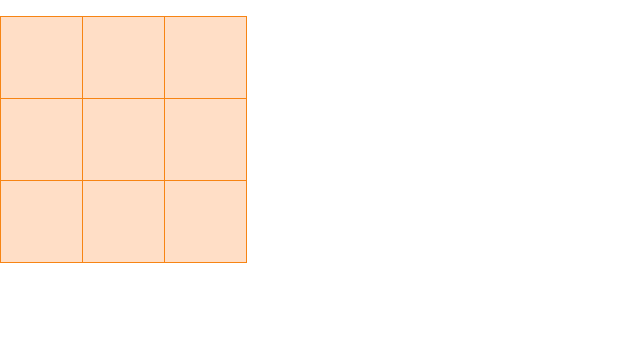
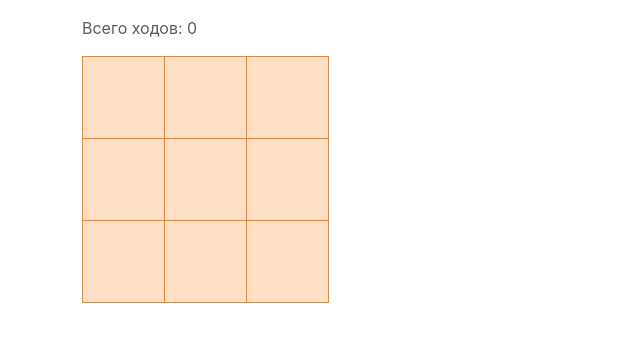
Before and after one commit to AlexC-ux/reactproject1-typescript, a React (Create React App) app: page /ttt in a window 1280 px wide. Shown: the top 342 px of the page, without its empty margins (0-640 px from the left). Built offline with nearby package versions, Linux system fonts and the light colour scheme.

Commit message:
game updated

```diff
--- a/package.json
+++ b/package.json
@@ -10,10 +10,12 @@
     "@types/node": "^16.11.42",
     "@types/react": "^18.0.14",
     "@types/react-dom": "^18.0.5",
+    "awaitable-timers": "^1.0.0",
     "react": "^18.2.0",
     "react-dom": "^18.2.0",
     "react-router-dom": "^6.3.0",
     "react-scripts": "5.0.1",
+    "timers": "^0.1.1",
     "typescript": "^4.7.4",
     "web-vitals": "^2.1.4"
   },
--- a/src/index.tsx
+++ b/src/index.tsx
@@ -4,7 +4,7 @@ import './index.css';
 import View from './view';
 import LogPage from "./log-in";
 import { BrowserRouter, Route, Routes } from 'react-router-dom';
-import TickTackToe from "./tick-tack-toe";
+import ShowTickTackToeComponent from "./ticktacktoe/tick-tack-toe";
 
 const root = ReactDOM.createRoot(
   document.getElementById('root') as HTMLElement
@@ -14,7 +14,7 @@ root.render(
         <Routes>
             <Route path="/" element={<View />} />                   { /*   Главная страница     */}
             <Route path="login" element={<LogPage />} />            { /*   Страница авторизации: /войти     */}
-            <Route path="ttt" element={<TickTackToe />}>            { /*   Страница "крестики-нолики"     */}
+            <Route path="ttt" element={<ShowTickTackToeComponent/>}>            { /*   Страница "крестики-нолики"     */}
         </Route>
     </Routes>
 </BrowserRouter>);
--- a/src/tick-tack-toe.tsx
+++ /dev/null
@@ -1,89 +0,0 @@
-import { table } from 'console';
-import React, { ReactComponentElement, RefObject, useRef, useState } from 'react';
-import ReactDOM from 'react-dom';
-import "./css/ticktacktoe.css";
-
-class TickTackToe extends React.Component<{}, { BrickClass: string[][], counter: number, onclicks: any[][], wintext: string[] }> {
-    refe: any = React.createRef();
-    constructor(props:any) {
-        super(props);
-        this.state = {
-            BrickClass: [["", "", ""], ["", "", ""], ["", "", ""]],
-            counter: 0,
-            onclicks: [[() => this.clickBrick(0, 0), () => this.clickBrick(0, 1), () => this.clickBrick(0, 2)], [() => this.clickBrick(1, 0), () => this.clickBrick(1, 1), () => this.clickBrick(1, 2)], [() => this.clickBrick(2, 0), () => this.clickBrick(2, 1), () => this.clickBrick(2, 2)]],
-            wintext:[""]
-        };
-    }
-
-    checkwin = () => {
-        if (this.state.counter > 3) {
-            let answs: string[] = ["", "", "", "", "", "", "", ""];
-
-            for (let i = 0; i < 3; i++) {
-                answs[i] = this.state.onclicks[i][0].toString() + this.state.onclicks[i][1].toString() + this.state.onclicks[i][2].toString();
-                answs[i+3] = this.state.onclicks[0][i].toString() + this.state.onclicks[1][i].toString() + this.state.onclicks[2][i].toString();
-            }
-
-            answs[6] = this.state.onclicks[0][0].toString() + this.state.onclicks[1][1].toString() + this.state.onclicks[2][2].toString();
-            answs[7] = this.state.onclicks[2][0].toString() + this.state.onclicks[1][1].toString() + this.state.onclicks[0][2].toString()
-
-            for (let el = 0; el < 8; el++) {
-                let element: string = answs[el];
-
-                if (element.toString() === "XXX") {
-                    this.state.wintext[0] = "Выиграли крестики!";
-                    this.state.BrickClass.fill(["","",""]);
-                } else if (element.toString() === "000") {
-                    this.state.wintext[0] = "Выиграли нолики!";
-                    this.state.BrickClass.fill(["", "", ""]);
-                }
-            }
-        }
-    }
-
-    clickBrick = (pos1: number, pos2: number) => {
-        this.setState({
-            counter: this.state.counter+1
-        });
-
-        if (this.state.counter % 2 > 0) {
-            this.state.onclicks[pos1][pos2] = "X";
-            this.state.BrickClass[pos1][pos2] += " crosss ";
-        } else {
-            this.state.onclicks[pos1][pos2] = "0";
-            this.state.BrickClass[pos1][pos2] += " zeroess ";
-        }
-        this.checkwin();
-    }
-
-
-
-
-    render() {
-        return (
-
-            <table>
-                <p>{this.state.wintext[0]}</p>
-                <tr>
-                    <td className={"celli cellil" + this.state.BrickClass[0][0]} onClick={this.state.onclicks[0][0]}></td >
-                    <td className={"celli cellil" + this.state.BrickClass[0][1]} onClick={this.state.onclicks[0][1]}></td >
-                    <td className={"celli cellil" + this.state.BrickClass[0][2]} onClick={this.state.onclicks[0][2]}></td >
-                </tr>
-                <tr>
-                    <td className={"celli cellil" + this.state.BrickClass[1][0]} onClick={this.state.onclicks[1][0]}></td >
-                    <td className={"celli cellil" + this.state.BrickClass[1][1]} onClick={this.state.onclicks[1][1]}></td >
-                    <td className={"celli cellil" + this.state.BrickClass[1][2]} onClick={this.state.onclicks[1][2]}></td >
-                </tr>
-                <tr>
-                    <td className={"celli cellil" + this.state.BrickClass[2][0]} onClick={this.state.onclicks[2][0]}></td >
-                    <td className={"celli cellil" + this.state.BrickClass[2][1]} onClick={this.state.onclicks[2][1]}></td >
-                    <td className={"celli cellil" + this.state.BrickClass[2][2]} onClick={this.state.onclicks[2][2]}></td >
-                </tr>
-            </table>
-        );
-    }
-}
-
-
-
-export default TickTackToe;
--- /dev/null
+++ b/src/ticktacktoe/tick-tack-toe.tsx
@@ -0,0 +1,97 @@
+import { render } from '@testing-library/react';
+import { table } from 'console';
+import React, { ReactComponentElement, RefObject, useRef, useState } from 'react';
+import ReactDOM from 'react-dom';
+import ".././css/ticktacktoe.css";
+
+
+function ShowTickTackToeComponent() {
+    /**Массив результатов ходов */
+    const [cellValues, SetCellState] = useState([["", "", ""], ["", "", ""], ["", "", ""]]);
+
+    /**Счётчик ходов */
+    const [steps, UpdateSteps] = useState(0);
+
+    /**Результат игры */
+    const [gameResult, SetGameResult] = useState("");
+
+    /**
+     * Функция обновления значения конкретной ячейки массива результатов ходов
+     * @param value Присваиваемое значение
+     * @param row Номер строки
+     * @param cell Номер столбца
+     */
+    function UpdateSpecificCell(value: string, row: number, cell: number) {
+        let cellsValues: string[][] = cellValues;
+        cellsValues[row][cell] = value;
+        SetCellState(cellsValues);
+    }
+
+    /**Функция проверяет игровые поля на предмет наличия победителя */
+    function VerifyResults() {
+        let results: string[] = new Array<string>(8);
+
+        for (var v = 0; v < 3; v++) {
+            results[v] = `${cellValues[v][0]}${cellValues[v][1]}${cellValues[v][2]}`;
+            results[v+3] = `${cellValues[0][v]}${cellValues[1][v]}${cellValues[2][v]}`;
+        }
+        results[6] = `${cellValues[0][0]}${cellValues[1][1]}${cellValues[2][2]}`;
+        results[7] = `${cellValues[0][2]}${cellValues[1][1]}${cellValues[0][2]}`;
+
+        results.forEach((value) => {
+            if (value == "crossscrossscrosss") {
+                SetGameResult("Игра окончена! Победили крестики!");
+                UpdateSteps(10);
+            } else if (value == "zeroesszeroesszeroess") {
+                SetGameResult("Игра окончена! Победили нолики!");
+                UpdateSteps(10);
+            }
+        })
+    }
+
+    /**
+     * Функция получения события нажатия на ячейку (крестик/нолик)
+     * @param row Строка в которой расположена ячейка
+     * @param cell Столбец в котором расположена ячейка
+     */
+    function GetCellClickEvent(row: number, cell: number) {
+        if (steps < 9 && cellValues[row][cell] == "") {
+            if (steps % 2 > 0) {
+                UpdateSpecificCell("crosss", row, cell);
+            } else {
+                UpdateSpecificCell("zeroess", row, cell);
+            }
+            UpdateSteps(steps + 1);
+            VerifyResults();
+        }
+    }
+
+    /**
+     * Функция возвращает строку игровых полей
+     * @param row Номер строки
+     */
+    function GetRow(row: number) {
+        return (
+            <tr>
+                <td className={`celli cellil ${cellValues[row][0]}`} onClick={() => GetCellClickEvent(row, 0)} />
+                <td className={`celli cellil ${cellValues[row][1]}`} onClick={() => GetCellClickEvent(row, 1)} />
+                <td className={`celli cellil ${cellValues[row][2]}`} onClick={() => GetCellClickEvent(row, 2)} />
+            </tr>
+        );
+    }
+
+    return (
+        <div className="container">
+            <p className="text-middle">{gameResult}</p>
+            <p className="text-middle">Всего ходов: {steps}</p>
+            <table>
+                <tbody>
+                    {GetRow(0)}{GetRow(1)}{GetRow(2)}
+                </tbody>
+            </table>
+        </div>
+        );
+}
+
+
+export default ShowTickTackToeComponent;
```
Also changed, not shown: 1 other file (tests, documents, lock files or other folders).
